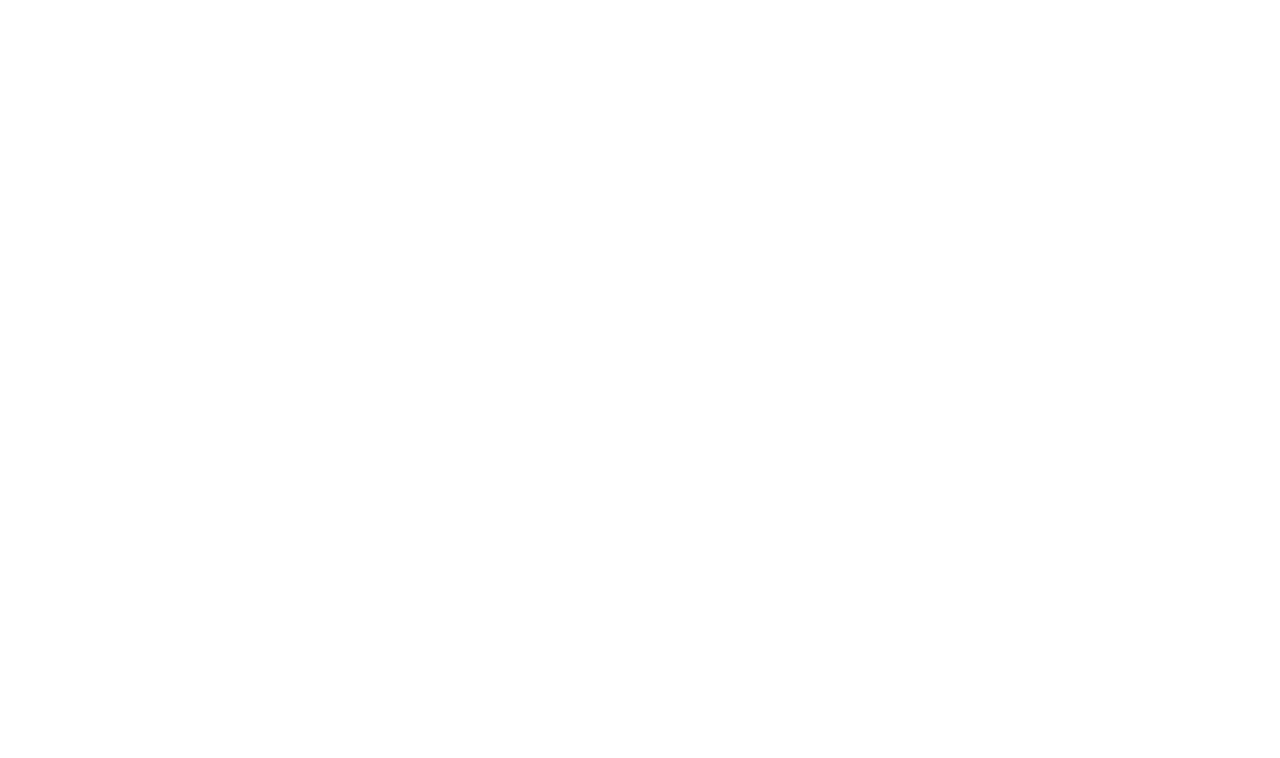
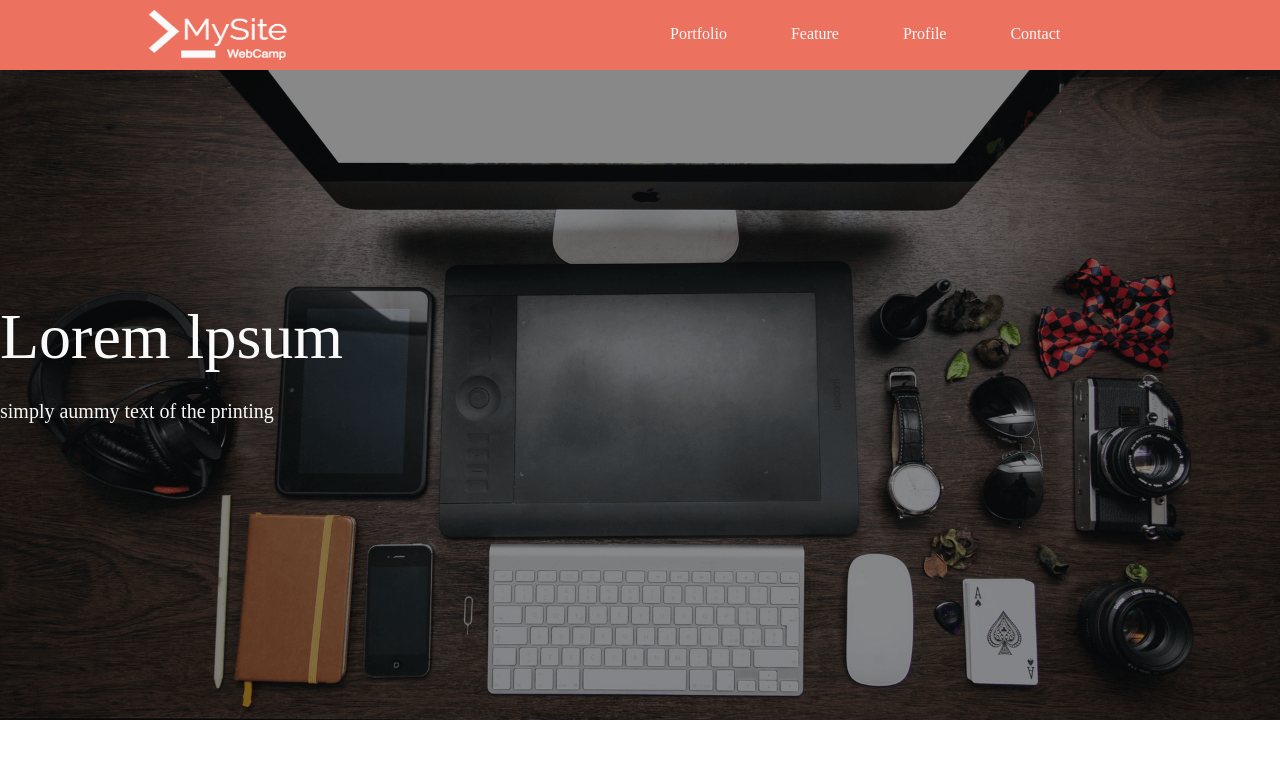
Before and after one commit to OoinaruZer0/1-10, a plain HTML site: page wcp1-10/index.html in a window 1280 px wide. Drawn offline with Linux system fonts and the light colour scheme.

Commit message:
Complete Header

```diff
--- a/wcp1-10/index.html
+++ b/wcp1-10/index.html
@@ -2,9 +2,32 @@
 <html lang="ja">
 <head>
 	<meta charset="UTF-8">
-	<title>Document</title>
+	<!-- CSSファイルの読み込み -->
+	<link rel="stylesheet" href="style.css">
+	<title>MySite</title>
 </head>
 <body>
-
+	<!-- header -->
+	<div class="blotting-out">
+	<header>
+		<nav>
+			<h1 class="logo"><a href="index.html"><img class="logo" src="img/logo.png" alt="MySite"></a>
+			</h1>
+			<ul class="nav-list">
+				<li class="nav-list-item">Portfolio</li>
+				<li class="nav-list-item">Feature</li>
+				<li class="nav-list-item">Profile</li>
+				<li class="nav-list-item">Contact</li>
+			</ul>
+		</nav>
+	</header>
+    </div>
+    <!-- main-visual用のdiv -->
+	<div class="main-visual">
+		<img class="mv-image" src="img/mv.png">
+		<!-- pタグ（と文字）を追加 -->
+		<p class="lorem-lpsum">Lorem lpsum</p>
+		<p class="simply">simply aummy text of the printing</p>
+	</div>
 </body>
 </html>
--- a/wcp1-10/style.css
+++ b/wcp1-10/style.css
@@ -0,0 +1,62 @@
+* {
+  margin: 0;
+  padding: 0;
+  box-sizing: border-box;
+}
+
+
+.blotting-out {
+	width: 100%;
+	height: 70px;
+	background-color: #EC715F;
+}
+
+
+header {
+	width: 1024px;
+	height: 70px;
+	background-color: #EC715F;
+	margin: 0 auto;
+}
+
+.logo {
+	width:  180px;
+	height: 70px;
+	float: left;
+}
+
+.nav-list {
+	width: 512px;
+	float: right;
+	padding-top: 25px;
+}
+
+.nav-list-item {
+	font-size: 16px;
+	list-style: none;
+	display: inline-block;
+	padding: 0 30px;
+	color: #FAFAFA;
+}
+
+
+.mv-image {
+	width: 100%;
+	height: 650px;
+}
+
+.lorem-lpsum {
+	position: absolute;
+	top: 300px;
+	font-size: 64px;
+	color: #FAFAFA;
+	margin: 0 auto;
+}
+
+.simply {
+	position: absolute;
+	top: 400px;
+	font-size: 20px;
+	color: #FAFAFA;
+	margin: 0 auto;
+}
```
Also changed, not shown: wcp1-10/img/favicon.ico (added), wcp1-10/img/logo.png (added), wcp1-10/img/mv.png (added), wcp1-10/img/my-icon.jpg (added), wcp1-10/img/sketch.jpg (added), wcp1-10/img/talk.jpg (added), wcp1-10/img/webcamp-mother.png (added), wcp1-10/img/webcamp.png (added), wcp1-10/img/websuku.png (added), wcp1-10/img/write.jpg (added), 1 other file.
